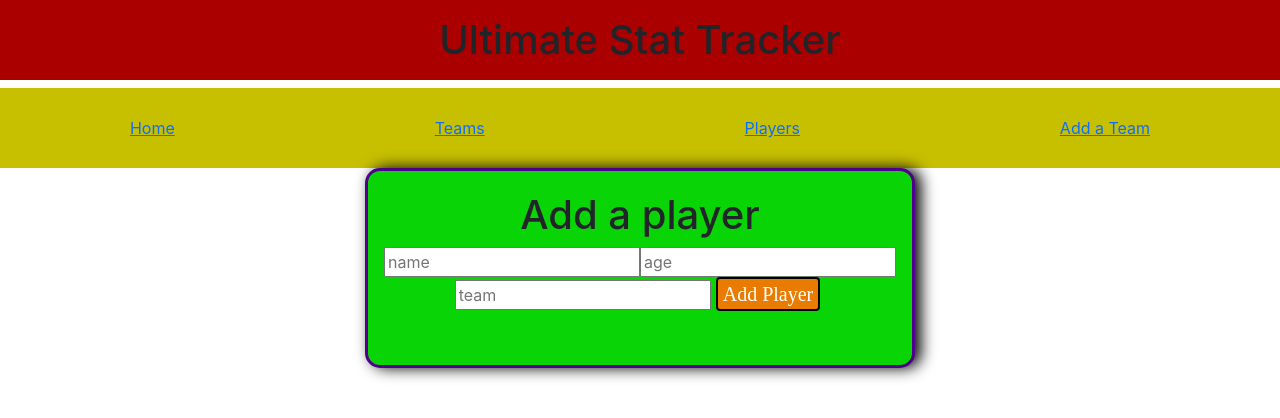
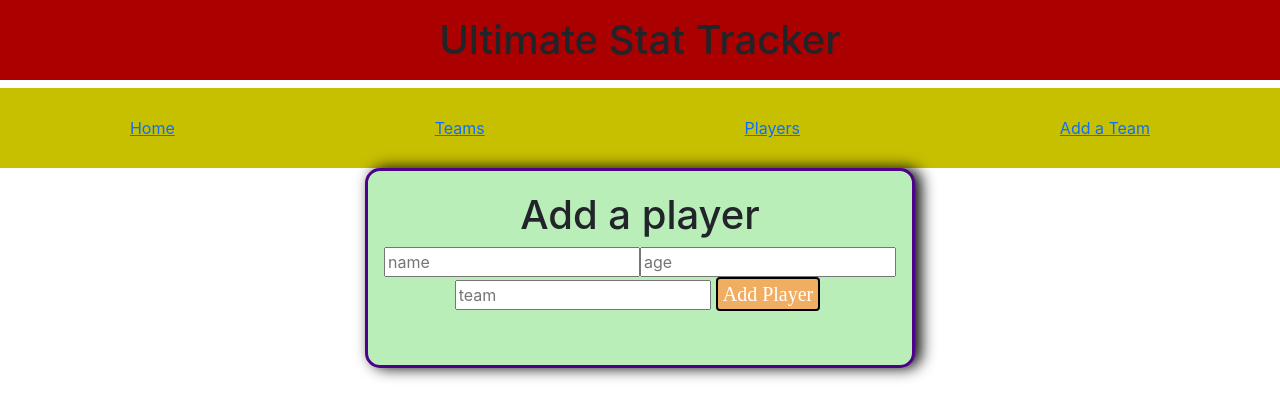
Before and after one commit to Jacksonmchugh/StatTracker, a React (Create React App) app in the folder client/: page /newplayer in a window 1280 px wide. Shown: the top 418 px of the page. Built offline with nearby package versions, Linux system fonts and the light colour scheme; no server answers; the HTML template or start-up script is replaced by a standard one.

Commit message:
player form working and stylied

```diff
--- a/client/src/App.css
+++ b/client/src/App.css
@@ -43,7 +43,7 @@
   height: 200px;
   width: 550px;
   border: 3px solid #4e008a;
-  background-color: #09d506;
+  background-color: #b9eeb8;
   border-radius: 15px;
   box-shadow: 6px 0 15px #020000;
   align-items: center;
@@ -52,7 +52,7 @@
   font-family: 'Nanum Brush Script', cursive;
   font-size: 20px;
   color: white;
-  background-color: #e97b00;
+  background-color: #f0ae63;
   border: 2px solid black;
   border-radius: 4px;
   padding: 0px 5px 0px 5px;
```
